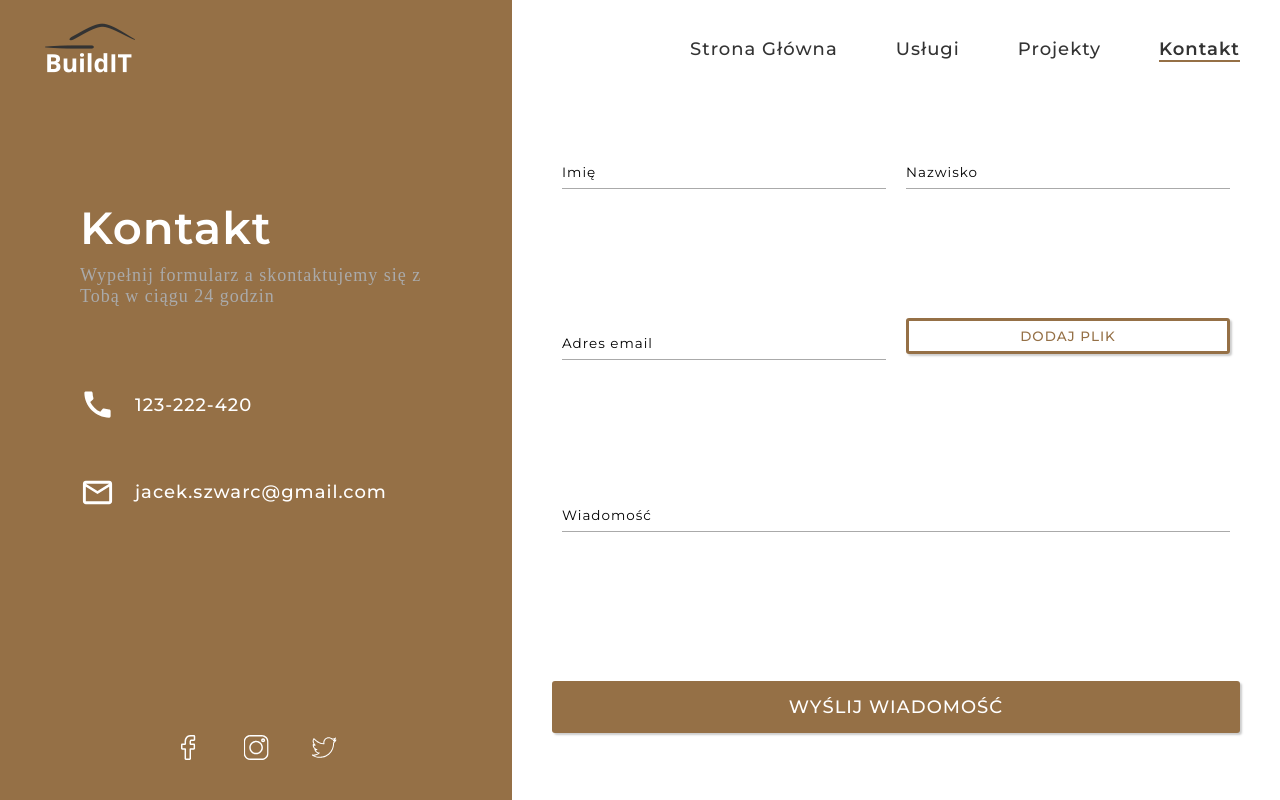
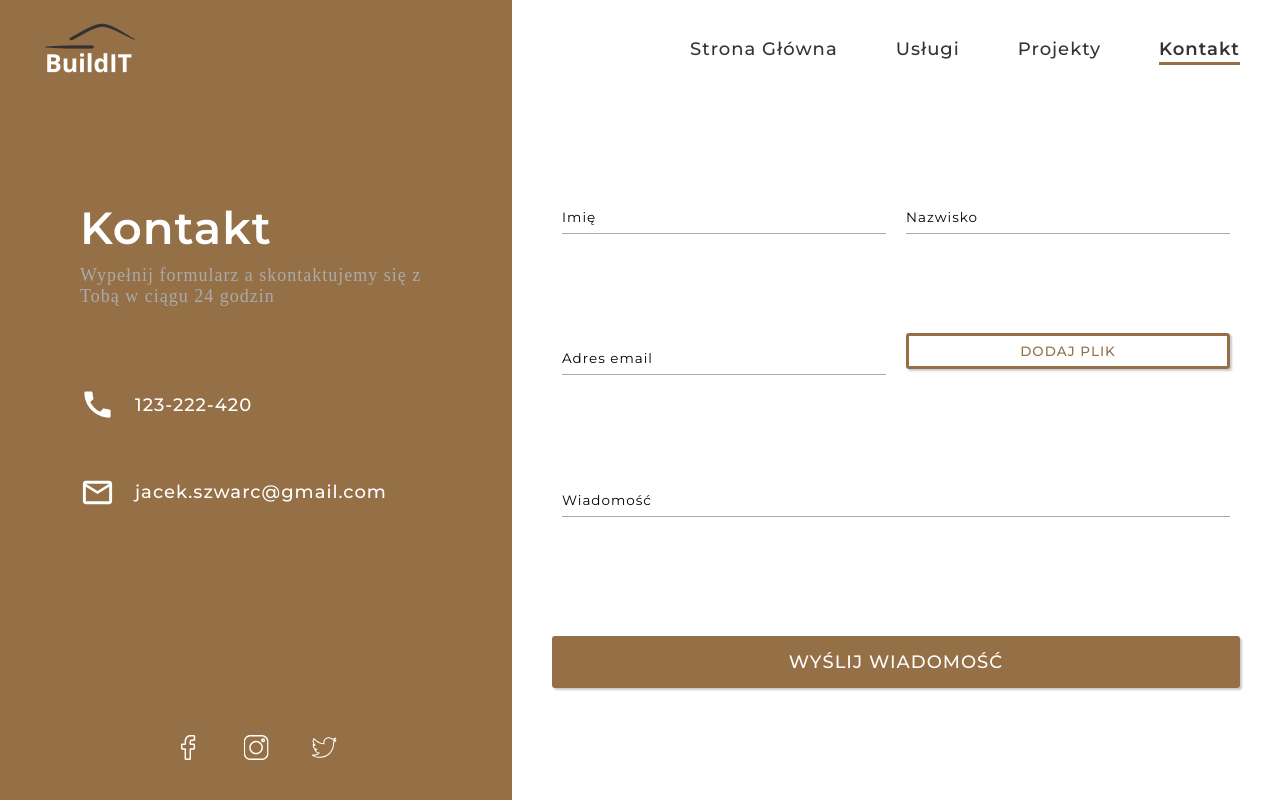
Before and after one commit to oevadee/kosztorysy-1, a React (Create React App) app in the folder client/: page /contact in a window 1280 px wide. Built offline with nearby package versions, Linux system fonts and the light colour scheme.

Commit message:
form active states done

```diff
--- a/client/src/components/Form.js
+++ b/client/src/components/Form.js
@@ -12,13 +12,23 @@ const Form = () => {
 
   const [err, setErr] = useState(<></>);
 
-  const label1 = useRef();
+  const firstName = useRef(null);
+  const lastName = useRef(null);
+  const email = useRef(null);
+  const message = useRef(null);
 
-  const handleChange = (values) => {
-    values.target.value !== ""
-      ? (label1.current.className =
-          "formContainer__form__row__field__label-active")
-      : (label1.current.className = "formContainer__form__row__field__label");
+  const refsArr = [firstName, lastName, email, message];
+
+  const handleChange = (e) => {
+    console.log(e.target.name);
+    refsArr.forEach((ref) => {
+      if (e.target.name === ref.current.htmlFor) {
+        e.target.value !== ""
+          ? (ref.current.className =
+              "formContainer__form__row__field__label-active")
+          : (ref.current.className = "formContainer__form__row__field__label");
+      }
+    });
   };
 
   const handleSubmit = (values) => {
@@ -37,10 +47,10 @@ const Form = () => {
         setErr(<></>);
       }, 3000);
 
-      axios
-        .post("/sendForm", values)
-        .then((res) => console.log("success"))
-        .catch((err) => console.log(err));
+    axios
+      .post("/sendForm", values)
+      .then((res) => console.log("success"))
+      .catch((err) => console.log(err));
     }
   };
 
@@ -51,7 +61,7 @@ const Form = () => {
           firstName: "",
           lastName: "",
           email: "",
-          file: "",
+          file: null,
           message: "",
         }}
         onSubmit={handleSubmit}
@@ -65,13 +75,14 @@ const Form = () => {
               <div className="formContainer__form__row__field">
                 <Field
                   className="formContainer__form__row__field__input"
-                  name={"firstName"}
+                  name="firstName"
                   type="text"
                   value={formProps.values.name}
-                  onChange={handleChange}
+                  onKeyUp={handleChange}
                 />
                 <label
-                  ref={label1}
+                  htmlFor="firstName"
+                  ref={firstName}
                   className="formContainer__form__row__field__label"
                 >
                   Imię
@@ -81,10 +92,16 @@ const Form = () => {
               <div className="formContainer__form__row__field">
                 <Field
                   className="formContainer__form__row__field__input"
-                  name={"lastName"}
+                  name="lastName"
                   type="text"
+                  value={formProps.values.name}
+                  onKeyUp={handleChange}
                 />
-                <label className="formContainer__form__row__field__label">
+                <label
+                  htmlFor="lastName"
+                  ref={lastName}
+                  className="formContainer__form__row__field__label"
+                >
                   Nazwisko
                 </label>
               </div>
@@ -94,10 +111,16 @@ const Form = () => {
               <div className="formContainer__form__row__field">
                 <Field
                   className="formContainer__form__row__field__input"
-                  name={"email"}
+                  name="email"
                   type="text"
+                  value={formProps.values.name}
+                  onKeyUp={handleChange}
                 />
-                <label className="formContainer__form__row__field__label">
+                <label
+                  htmlFor="email"
+                  ref={email}
+                  className="formContainer__form__row__field__label"
+                >
                   Adres email
                 </label>
               </div>
@@ -105,16 +128,14 @@ const Form = () => {
               <div className="formContainer__form__row__field">
                 <label className="formContainer__form__row__field__fileLabel">
                   <input
+                    name="file"
+                    type="file"
+                    style={{ display: "none" }}
                     onChange={(e) =>
                       formProps.setFieldValue("file", e.target.files[0])
                     }
-                    name={"file"}
-                    type="file"
-                    style={{ display: "none" }}
                   />
-                  <a>
-                    Dodaj plik
-                  </a>
+                  <p>Dodaj plik</p>
                 </label>
               </div>
             </div>
@@ -123,10 +144,16 @@ const Form = () => {
               <div className="formContainer__form__row__field">
                 <Field
                   className="formContainer__form__row__field__input"
-                  name={"message"}
+                  name="message"
                   type="text"
+                  value={formProps.values.name}
+                  onKeyUp={handleChange}
                 />
-                <label className="formContainer__form__row__field__label">
+                <label
+                  htmlFor="message"
+                  ref={message}
+                  className="formContainer__form__row__field__label"
+                >
                   Wiadomość
                 </label>
               </div>
--- a/client/src/components/IconSection.js
+++ b/client/src/components/IconSection.js
@@ -25,11 +25,11 @@ const IconSection = ({ iconSectionTitle, iconType }) => {
       <h2 className="iconSection__header">{iconSectionTitle}</h2>
        <ul className="iconSection__list">
         {iconType === 'book' ? bookItems.map(book => (
-          <li className="iconSection__list__item">
+          <li key={book} className="iconSection__list__item">
             {book}
           </li>
         )) : buildItems.map(build => (
-          <li className="iconSection__list__item">
+          <li key={build} className="iconSection__list__item">
             {build}
           </li>
         ))}
--- a/client/src/components/styles/Form.scss
+++ b/client/src/components/styles/Form.scss
@@ -4,10 +4,13 @@
 .formContainer {
   width: 100%;
   height: 100%;
+  display: flex;
+  align-items: center;
+  justify-content: center;
 }
 
 .formContainer__form {
-  height: 100%;
+  height: 580px;
   width: 100%;
   display: flex;
   flex-direction: column;
--- a/client/src/components/styles/Navbar.scss
+++ b/client/src/components/styles/Navbar.scss
@@ -31,17 +31,18 @@
   font-size: $font-s;
   font-weight: 500;
   text-decoration: none;
+  padding-bottom: 2px;
 }
 
 .navbar__nav__item--active{
   font-weight: 600;
-  border-bottom: 2px solid $color-brown;
+  border-bottom: 3px solid $color-brown;
 }
 
 .navbar__nav__item::after {
   content: "";
   position: relative;
-  top: -3px;
+  top: -1px;
   left: 0;
   background: $color-brown;
   display: block;
```
